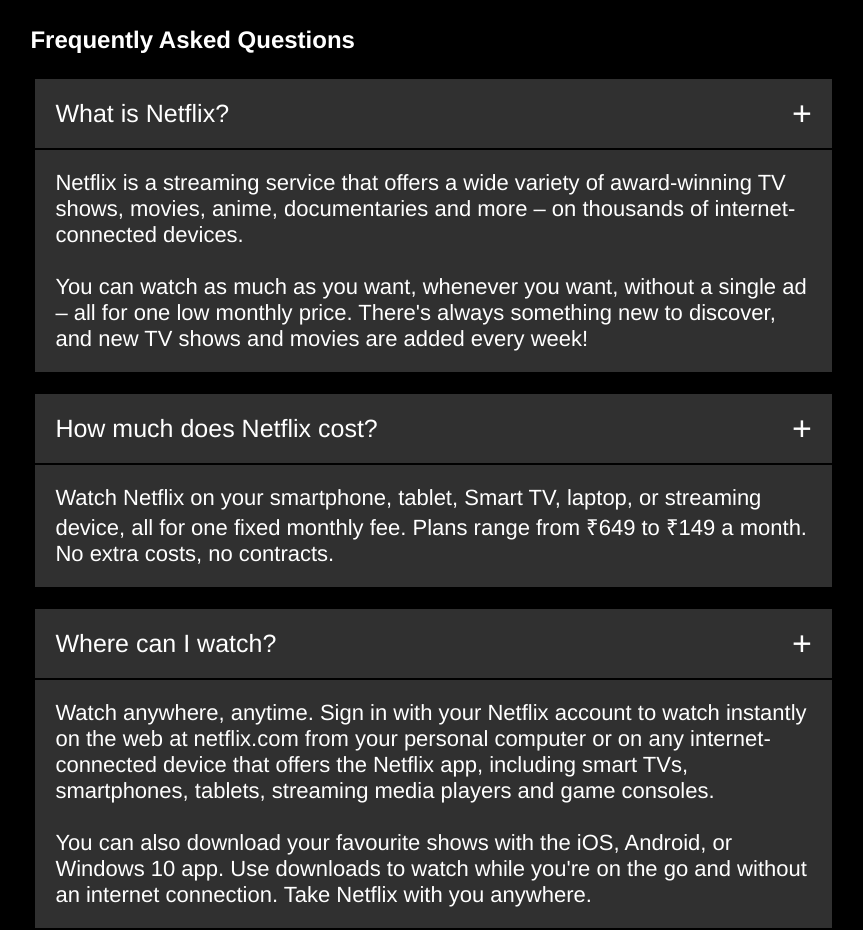
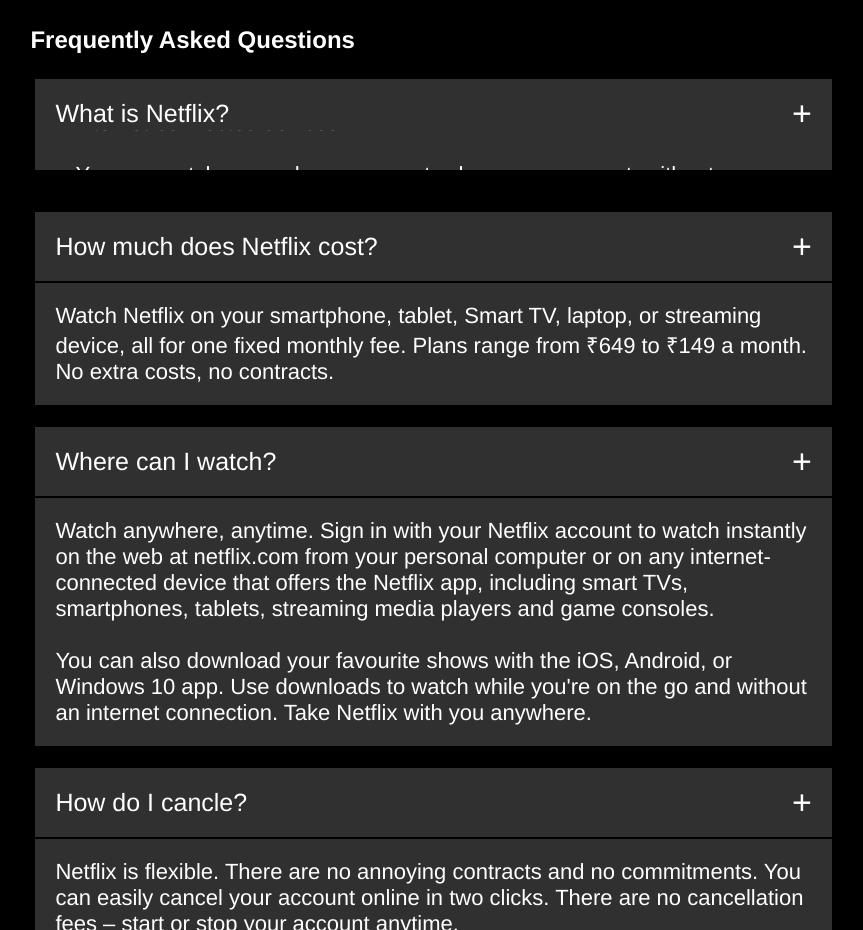
Before and after one commit to TusharikaMandal/Netflex-landing-page, a plain HTML site: page index.html in a window 1280 px wide. Shown: the part 1900-2830 px from the top of the page, without its empty margins (72-935 px from the left). Drawn offline with Linux system fonts and the light colour scheme.

Commit message:
commit message

```diff
--- a/index.html
+++ b/index.html
@@ -222,10 +222,10 @@
             <div class="wrap-cont">
                 <ul class="accordion">
                     <li>
-                        <h3 class="accordion">
+                        <h3 class="accordion" id="content1">
                             What is Netflix?
                         </h3>
-                        <div class="content">
+                        <div class="content" id="content2">
                             <p> Netflix is a streaming service that offers a wide variety of award-winning TV shows, movies, anime, documentaries and more – on thousands of internet-connected devices.
                                 <br>
                                 <br>
--- a/style.css
+++ b/style.css
@@ -278,6 +278,23 @@ a{
     margin-bottom: 2px;
     position: relative;
 }
+#content2 {
+        display: flex;
+        align-items: center;
+        padding: 20px;
+        font-size: 22px;
+        font-weight: 500;
+        background-color: #303030;
+        margin-bottom: 2px;
+        position: relative;
+        top: -20px;
+        height: 1px;
+        overflow: hidden;
+}
+#content2.active{
+        height: auto;
+        top: 1px;
+}
 .e-mail{
     width: 75%;
     height: 50px;
```
Also changed, not shown: script.js (added, +7 -0 lines).
